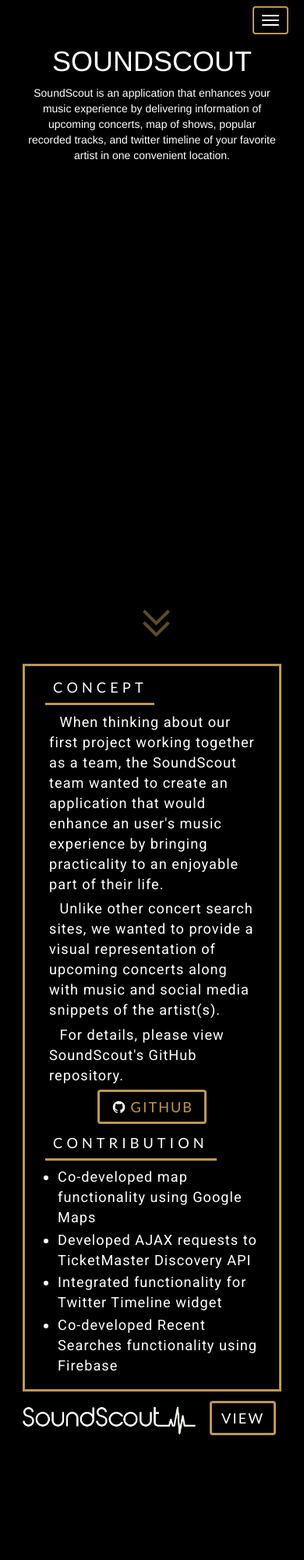
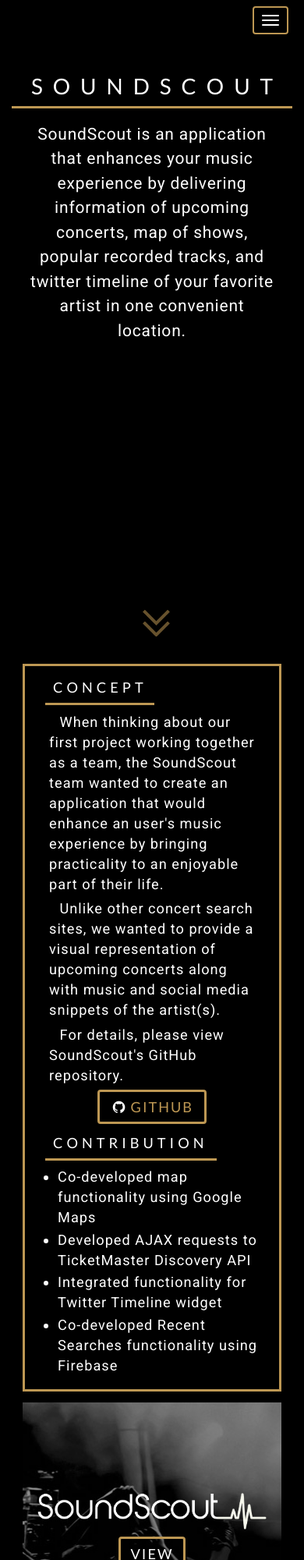
Before and after one commit to jazmin10/portfolio, a plain HTML site: page soundscout.html in a window 390 px wide. Shown: the top 2000 px of the page at 78% size. Before the commit the page ends 1846 px from the top, so only its background shows below. Drawn offline with nearby package versions, Linux system fonts and the light colour scheme; a web font is replaced by a local one.

Commit message:
added styling to project overview and image in soundscout.html

```diff
--- a/assets/css/projects.css
+++ b/assets/css/projects.css
@@ -116,6 +116,15 @@
 	margin-bottom: 1%;
 }
 
+.project-info .image {
+	text-align: center;
+}
+
+.project-info .image-content {
+	margin: 2% 4%;
+	height: 100%;
+}
+
 .project-info .view-proj-link {
 	display: inline-block;
 	width: min-content;
@@ -212,14 +221,12 @@
 }
 
 /* Image */
-#codehive-project .image {
+/*#codehive-project .image {
 	text-align: center;
-}
+}*/
 
 #codehive-project .image-content {
 	background: url("../images/hive-background.svg") no-repeat;
-	margin: 2% 4%;
-	height: 100%;
 }
 
 #codehive-project .image-content div {
@@ -238,6 +245,52 @@
 	font-weight: 800;
 }
 
+/* ================ SOUNDSCOUT ================*/
+
+/* Overview */
+#soundscout-project .project-title {
+	padding-top: 10%;
+	border-bottom: solid;
+	border-bottom-color: #bd9753;
+	width: 1030px;
+	margin: 0 auto;
+	font-family: 'Lato', Open Sans, Arial;
+	margin-bottom: 5%;
+}
+
+#soundscout-project .project-title h1 {
+	letter-spacing: 45px;
+	padding-left: 45px;
+	font-size: 5em;
+}
+
+#soundscout-project .overview {
+	font-family: 'Roboto', sans-serif;
+	font-size: 1.5em;
+	letter-spacing: .8px;
+	line-height: 1.5;
+}
+
+/* Image */
+/*#codehive-project .image {
+	text-align: center;
+}*/
+
+#soundscout-project .image-content {
+	background: url("../images/soundscout-background.jpg") no-repeat;
+}
+
+#soundscout-project .image-content div {
+	height: 100%;
+	background: rgba(0, 0, 0, 0.43);
+}
+
+#soundscout-logo {
+	display: block;
+	margin: 0 auto;
+	width: 550px;
+	padding-top: 200px;
+}
 
 /* ================ MEDIA QUERIES ================*/
 /* Scroll Arrow */
@@ -303,6 +356,14 @@
 	#autotrack-project .project-title {
 		width: 850px;
 	}
+
+	#soundscout-project .project-title h1 {
+		font-size: 4em;
+	}
+
+	#soundscout-project .project-title {
+		width: 900px;
+	}
 }
 
 @media screen and (max-width: 1015px) {
@@ -325,6 +386,16 @@
 	#codehive-project .project-title {
 		width: 750px;
 	}
+
+	#soundscout-project .project-title h1 {
+		font-size: 3.5em;
+		letter-spacing: 40px;
+		padding-left: 40px;
+	}
+
+	#soundscout-project .project-title {
+		width: 800px;
+	}
 }
 
 @media screen and (max-width: 991px) {
@@ -342,6 +413,27 @@
 
 	#codehive-project .project-title {
 		width: 700px;
+	}
+
+	#soundscout-project .project-title h1 {
+		letter-spacing: 35px;
+		padding-left: 35px;
+	}
+
+	#soundscout-project .project-title {
+		width: 750px;
+	}
+}
+
+@media screen and (max-width: 850px) {
+	#soundscout-project .project-title h1 {
+		font-size: 3em;
+		letter-spacing: 30px;
+		padding-left: 30px;
+	}
+
+	#soundscout-project .project-title {
+		width: 650px;
 	}
 }
 
@@ -383,6 +475,16 @@
 	#codehive-project .project-title {
 		width: 600px;
 	}
+
+	#soundscout-project .project-title h1 {
+		font-size: 2.5em;
+		letter-spacing: 25px;
+		padding-left: 25px;
+	}
+
+	#soundscout-project .project-title {
+		width: 550px;
+	}
 }
 
 @media screen and (max-width: 685px) {
@@ -396,6 +498,10 @@
 
 	#codehive-project .project-title {
 		width: 550px;
+	}
+
+	#soundscout-project .project-title {
+		width: 530px;
 	}
 }
 
@@ -417,6 +523,16 @@
 
 	#codehive-project .project-title {
 		width: 510px;
+	}
+
+	#soundscout-project .project-title h1 {
+		font-size: 2.3em;
+		letter-spacing: 20px;
+		padding-left: 20px;
+	}
+
+	#soundscout-project .project-title {
+		width: 450px;
 	}
 }
 
@@ -452,6 +568,16 @@
 	#codehive-project .project-title {
 		width: 400px;
 	}
+
+	#soundscout-project .project-title h1 {
+		font-size: 2em;
+		letter-spacing: 15px;
+		padding-left: 15px;
+	}
+
+	#soundscout-project .project-title {
+		width: 380px;
+	}
 }
 
 @media screen and (max-width: 440px) {
@@ -473,6 +599,15 @@
 
 	#codehive-project .project-title {
 		width: 340px;
+	}
+
+	#soundscout-project .project-title h1 {
+		letter-spacing: 13px;
+		padding-left: 13px;
+	}
+
+	#soundscout-project .project-title {
+		width: 360px;
 	}
 }
 
@@ -506,6 +641,14 @@
 	#codehive-project .project-title {
 		width: 300px;
 	}
+
+	#soundscout-project .project-title h1 {
+		font-size: 1.7em;
+	}
+
+	#soundscout-project .project-title {
+		width: 330px;
+	}
 }
 
 @media screen and (max-width: 340px) {
@@ -518,8 +661,22 @@
 	#codehive-project .project-title {
 		width: 270px;
 	}
+
+	#soundscout-project .project-title h1 {
+		font-size: 1.3em;
+	}
+
+	#soundscout-project .project-title {
+		width: 280px;
+	}
 }
 
+/* General Project's Image Styling */
+@media screen and (max-width: 991px) {
+	.project-info .image {
+		width: 100%;
+	}
+}
 
 /* Autotrack Image */
 @media screen and (min-width: 1700px) {
@@ -577,10 +734,6 @@
 }
 
 @media screen and (max-width: 991px) {
-	#codehive-project .image {
-		width: 100%;
-	}
-
 	#codehive-project .image-content div {
 		margin-top: 100px;
 	}
@@ -635,3 +788,76 @@
 		width: 225px;
 	}
 }
+
+/* SoundScout Image */
+@media screen and (max-width: 1280px) {
+	#soundscout-logo {
+		width: 500px;
+		padding-top: 250px;
+	}
+}
+
+@media screen and (max-width: 1120px) {
+	#soundscout-logo {
+		width: 450px;
+	}
+}
+
+@media screen and (max-width: 1035px) {
+	#soundscout-logo {
+		width: 400px;
+		padding-top: 300px;
+	}
+}
+
+@media screen and (max-width: 991px) {
+	#soundscout-project .image-content {
+		background: url("../images/soundscout-background-proj.jpg") no-repeat;
+	}
+
+	#soundscout-logo {
+		width: 600px;
+		padding-top: 100px;
+	}
+
+	#soundscout-project .image a {
+		margin-bottom: 100px;
+	}
+}
+
+@media screen and (max-width: 767px) {
+	#soundscout-logo {
+		width: 500px;
+		/*padding-top: 100px;*/
+	}
+}
+
+@media screen and (max-width: 600px) {
+	#soundscout-logo {
+		width: 450px;
+	}
+}
+
+@media screen and (max-width: 525px) {
+	#soundscout-logo {
+		width: 380px;
+	}
+}
+
+@media screen and (max-width: 440px) {
+	#soundscout-logo {
+		width: 330px;
+	}
+}
+
+@media screen and (max-width: 375px) {
+	#soundscout-logo {
+		width: 280px;
+	}
+}
+
+@media screen and (max-width: 325px) {
+	#soundscout-logo {
+		width: 250px;
+	}
+}
--- a/soundscout.html
+++ b/soundscout.html
@@ -99,11 +99,13 @@
 
 			<!-- Project's image -->
       <div class="col-md-6 image">
-        <div>
-          <img id="codehive-logo" alt="Codehive" src="./assets/images/soundscout-logo.png">
-          <a href="https://realsoundscout.herokuapp.com/" target="_blank" class="view-proj-link">
-            <button class="btn">VIEW</button>
-          </a>
+        <div class="image-content">
+          <div>
+            <img id="soundscout-logo" alt="Soundscout" src="./assets/images/soundscout-logo.png">
+            <a href="https://realsoundscout.herokuapp.com/" target="_blank" class="view-proj-link">
+              <button class="btn">VIEW</button>
+            </a>
+          </div>
         </div>
       </div>
     </div>
```
